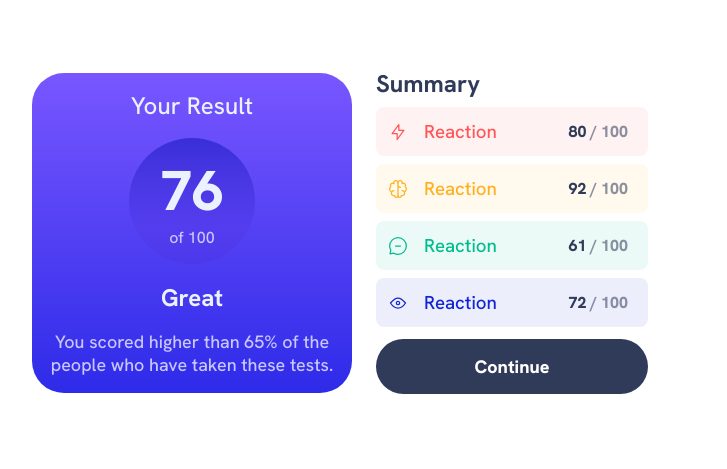
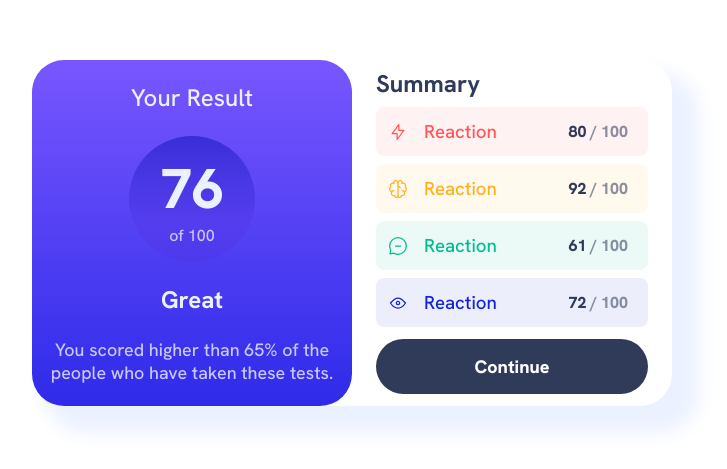
Before and after one commit to GabeGar/FM-results-summary-component, a React (Vite) app: page / in a window 1280 px wide. Shown: the part 167-636 px from the top of the page, without its empty margins (288-1015 px from the left). Built offline with nearby package versions, Linux system fonts and the light colour scheme.

Commit message:
updated logic - hasWrapper defaults to true

```diff
--- a/src/App.jsx
+++ b/src/App.jsx
@@ -4,7 +4,7 @@ import YourScore from "./components/YourScore";
 import BreakDownSummary from "./components/BreakDownSummary";
 
 const App = () => {
-    const [hasWrapper, setHasWrapper] = useState(false);
+    const [hasWrapper, setHasWrapper] = useState(true);
     const [yourStats, setYourStats] = useState([]);
 
     useEffect(() => {
```
